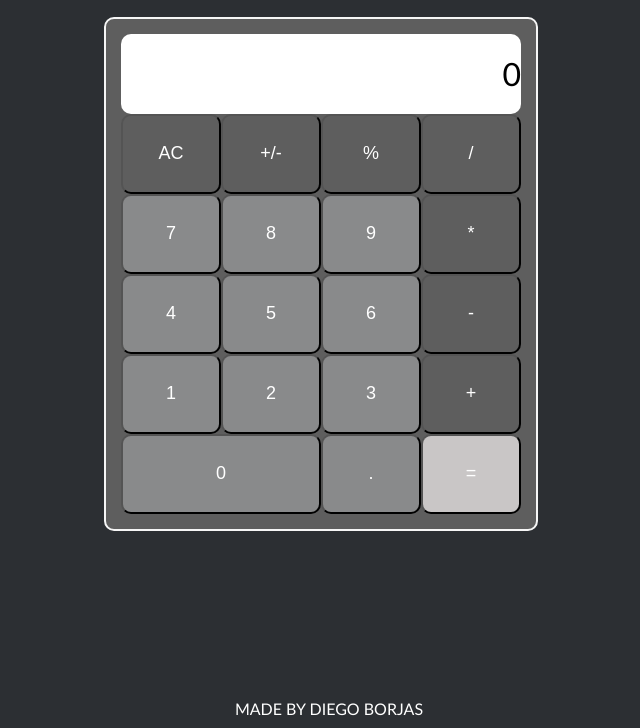
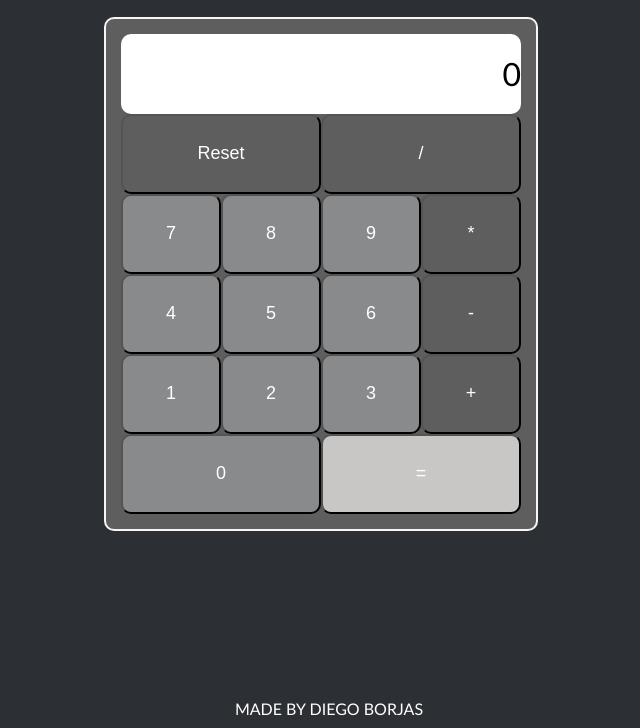
Before and after one commit to DiegoABorjas/calculator, a plain HTML site: page index.html in a window 1280 px wide. Shown: the part 72-800 px from the top of the page, without its empty margins (319-959 px from the left). Drawn offline with Linux system fonts and the light colour scheme.

Commit message:
Completed Calculator project

```diff
--- a/index.html
+++ b/index.html
@@ -13,10 +13,8 @@
     <main class="calc" id="calc">
         <div class="container" id="container">
             <div class="display" id="display"></div>
-            <button type="button" class="clear" id="clear" value="clear">AC</button>
-            <button type="button" class="symbol" value="symbol">+/-</button>
-            <button type="button" class="percent" value="%">%</button>
-            <button type="button" class="operator" value="/">/</button>
+            <button type="button" class="clear" id="clear" value="clear">Reset</button>
+            <button type="button" class="operator" id="division" value="/">/</button>
             <button type="button" class="number" value="7">7</button>
             <button type="button" class="number" value="8">8</button>
             <button type="button" class="number" value="9">9</button>
@@ -30,8 +28,7 @@
             <button type="button" class="number" value="3">3</button>
             <button type="button" class="operator" value="+">+</button>
             <button type="button" class="number" id="zero" value="0">0</button>
-            <button type="button" class="dot" value="." >.</button>
-            <button type="button" class="equals" >=</button>
+            <button type="button" class="equals" id="equals" >=</button>
         </div>
     </main>
     <div class="footer" id="footer">MADE BY DIEGO BORJAS</div>
--- a/styles.css
+++ b/styles.css
@@ -41,6 +41,18 @@ h2{
     grid-column: span 2;
 }
 
+#clear{
+    grid-column: span 2;
+}
+
+#division{
+    grid-column: span 2;
+}
+
+#equals{
+    grid-column: span 2;
+}
+
 .footer{
     display: flex;
     justify-content: center;
```
